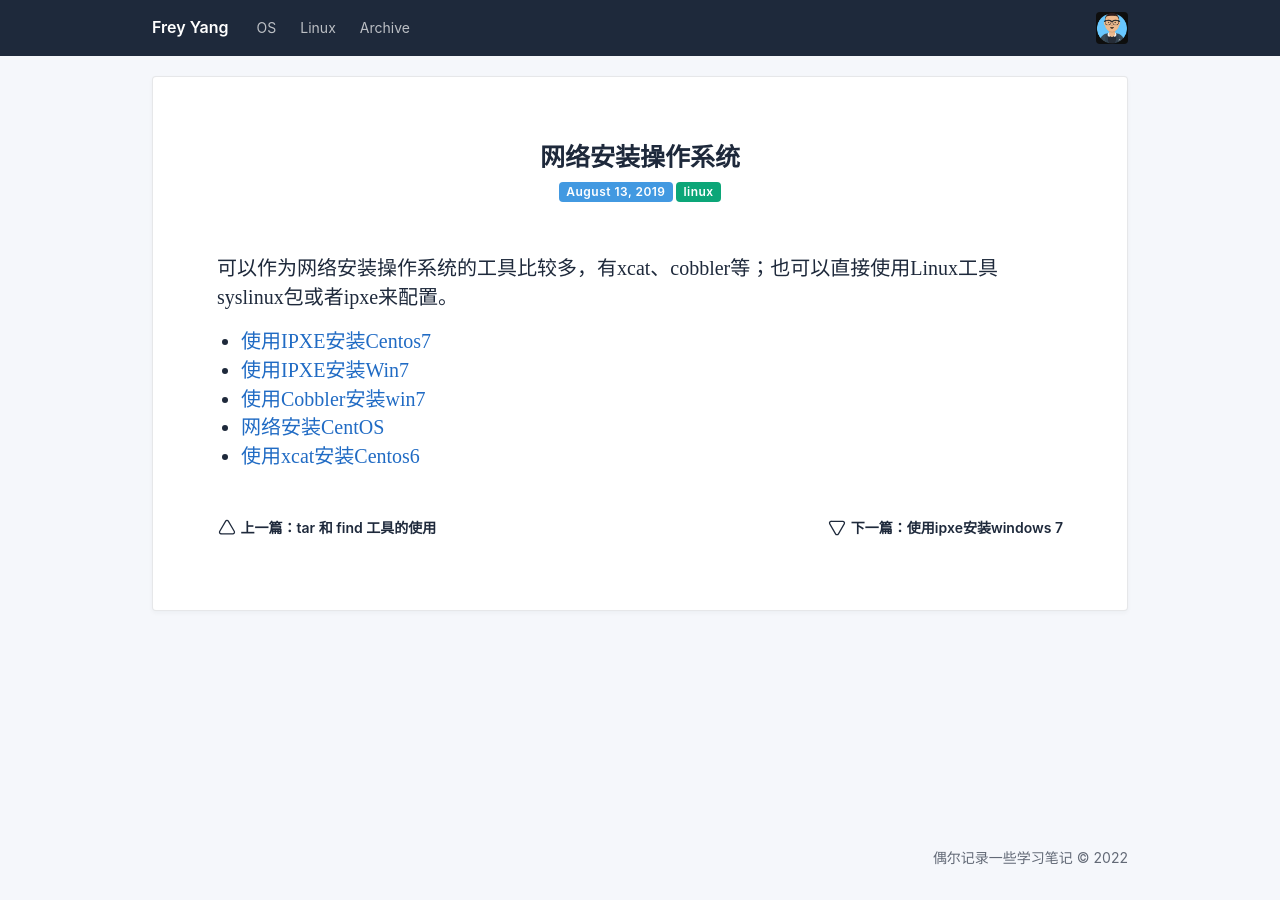
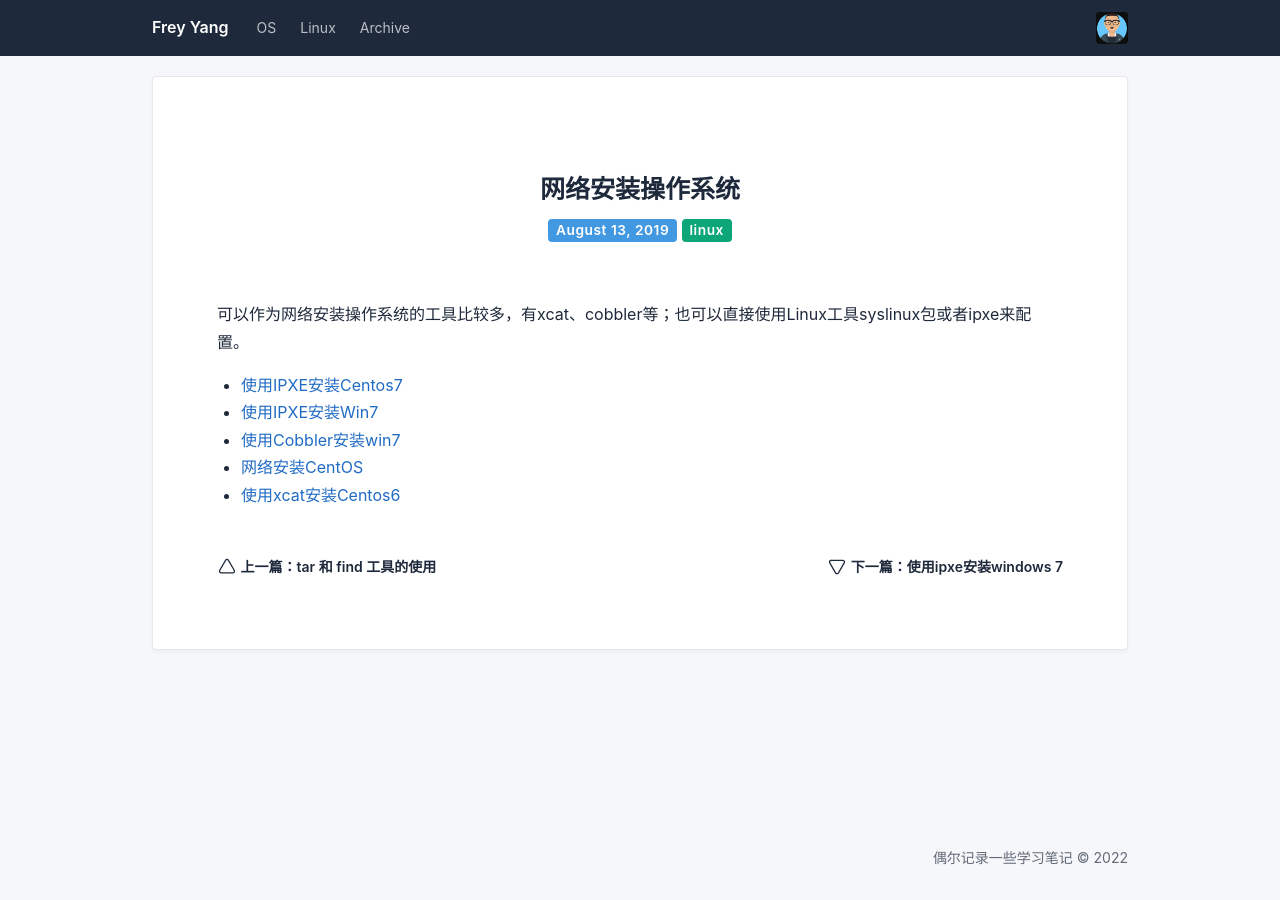
Before and after one commit to frey1186/frey1186.github.io, a Jekyll site: the page built from _posts/2019-08-13-network-install.md, in a window 1280 px wide. Built offline with Jekyll 4.4.1, drawn with Linux system fonts in a browser that asks for light colours.

Commit message:
some file modified.

```diff
--- a/_layouts/default.html
+++ b/_layouts/default.html
@@ -147,7 +147,7 @@
         <div class="page-body">
           <div class="container-xl">
             <div class="card card-lg">
-              <div class="card-body ">
+              <div class="card-body markdown">
                   <div class="row g-4">
                  {{ content}}
                   </div>
--- a/custom/main.css
+++ b/custom/main.css
@@ -4,11 +4,11 @@
     max-width:1024px;
 }
 
-/*  post content  */
+/*  post content
 .post-content {
     font-family: serif;
 	font-size: 20px;
-}
+}*/
 
 .post-content h1{
   border-bottom: gray solid 1px;
@@ -25,8 +25,3 @@
 pre.highlight {
     font-size: 16px;
 }
-
-/* for index.html cards. */
-.card .card {
-    min-height: 180px;
-}
```
